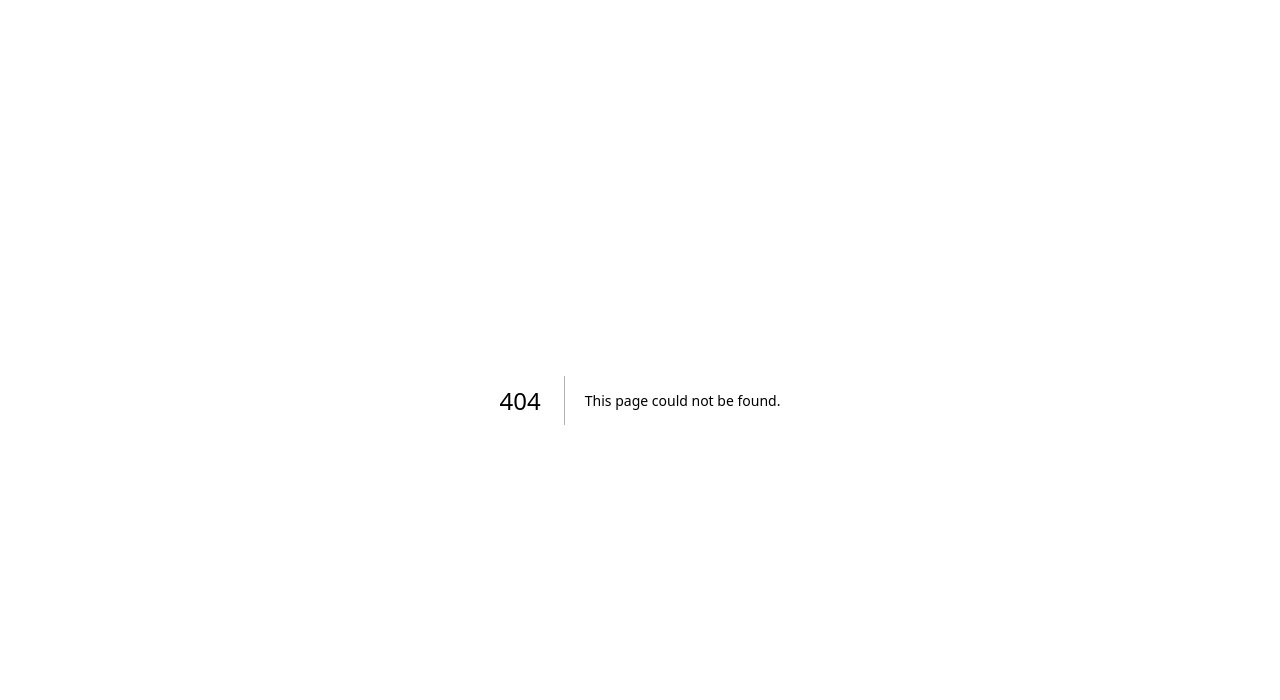
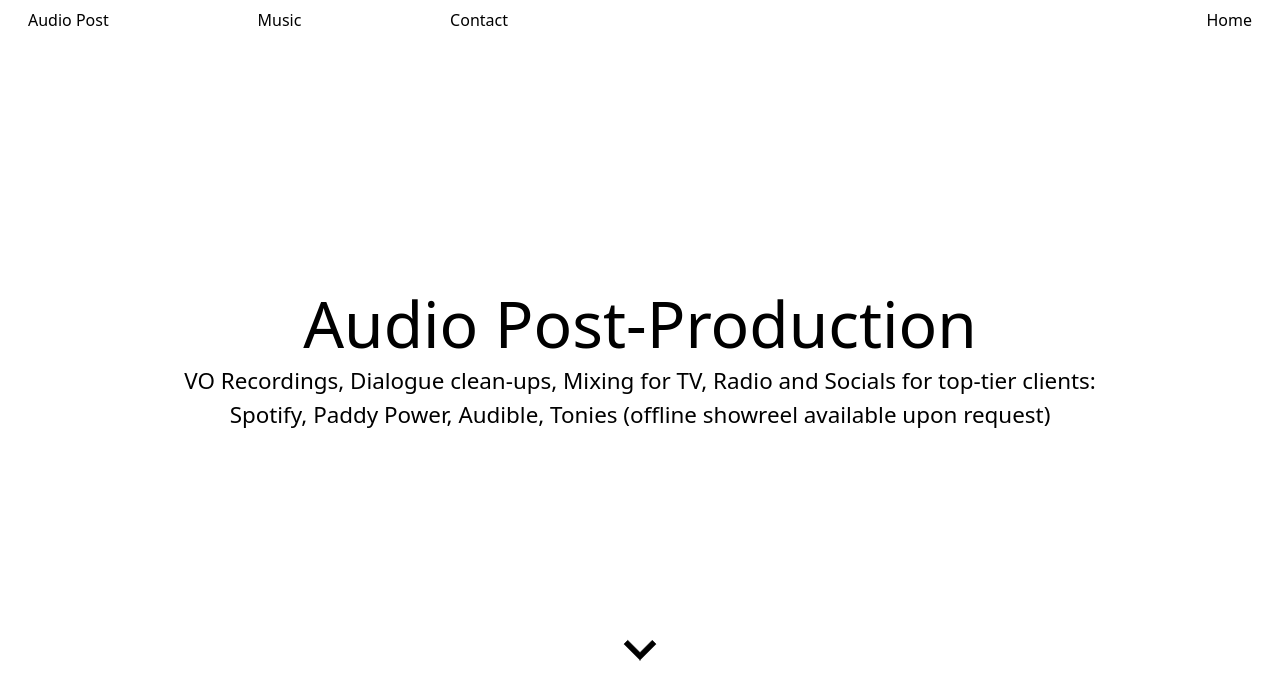
Before and after one commit to jimmygian/audio-portfolio, a Next.js app: page /audio-post in a window 1280 px wide. Before the commit this address had no page. Shown: the top 700 px of the page. Built offline with nearby package versions, Linux system fonts and the light colour scheme.

Commit message:
Adds hero section

```diff
--- /dev/null
+++ b/src/app/(portfolio)/audio-post/layout.tsx
@@ -0,0 +1,12 @@
+export default function AudioPostLayout({
+  children,
+}: {
+  children: React.ReactNode;
+}) {
+  return (
+    <section className={`audio-post`}>
+      {/* Include shared UI here e.g. a header or sidebar */}
+      {children}
+    </section>
+  );
+}
--- /dev/null
+++ b/src/app/(portfolio)/audio-post/page.tsx
@@ -0,0 +1,19 @@
+import Hero from "@/app/_components/hero";
+import type { Metadata } from "next";
+
+export const metadata: Metadata = {
+  title: "AUDIO-POST",
+  description: "Portfolio showcasing audio-post projects.",
+};
+
+export default function Page() {
+  const title: string = "Audio Post-Production";
+  const subtitle: string =
+    "VO Recordings, Dialogue clean-ups, Mixing for TV, Radio and Socials for top-tier clients: Spotify, Paddy Power, Audible, Tonies (offline showreel available upon request)";
+
+  return (
+    <>
+      <Hero title={title} subtitle={subtitle} hHeight={82}/>
+    </>
+  );
+}
--- /dev/null
+++ b/src/app/_components/hero.tsx
@@ -0,0 +1,65 @@
+import React from "react";
+
+interface HeroProps {
+  hHeight?: number;
+  title?: string;
+  subtitle?: string;
+}
+
+const defProps: HeroProps = {
+  hHeight: 80,
+  title: "Hero Title",
+  subtitle: "Place a subtitle that defines the purpose of this hero section.",
+};
+
+export default function Hero({
+  hHeight = defProps.hHeight,
+  title = defProps.title,
+  subtitle = defProps.subtitle,
+}: HeroProps) {
+  return (
+    <section
+      style={{ height: `${hHeight}vh` }}
+      className={`
+        relative
+        flex
+        flex-col
+        justify-center
+        items-center
+        m-10
+      `}
+    >
+      {/* Hero Title */}
+      <h1
+        className={`text-[3rem] md:text-[4rem] md:max-w-[50rem] leading-10 mb-5`}
+      >
+        {title}
+      </h1>
+
+      {/* Subtitle */}
+      <h4 className={`text-[1.1rem] md:text-[1.4rem] md:max-w-[60rem] mx-3`}>
+        {subtitle}
+      </h4>
+
+      {/* Button */}
+      <button className={`absolute bottom-2`}>
+        <svg
+          xmlns="http://www.w3.org/2000/svg"
+          height="74px"
+          viewBox="0 -960 960 960"
+          width="64px"
+          fill="none"
+          stroke="#111111"
+          strokeWidth="10"
+          strokeLinecap="round"
+          strokeLinejoin="round"
+        >
+          <path
+            fill="black"
+            d="M480-344 240-584l56-56 184 184 184-184 56 56-240 240Z"
+          />
+        </svg>
+      </button>
+    </section>
+  );
+}
--- /dev/null
+++ b/src/app/_components/modeBtn.tsx
@@ -0,0 +1,7 @@
+import React from "react";
+
+export default function ModeBtn() {
+  return (
+    <button className="fixed bottom-14 right-20 px-5 py-5 rounded-xl bg-slate-400 opacity-50"></button>
+  );
+}
--- /dev/null
+++ b/src/app/_components/navbar.tsx
@@ -0,0 +1,32 @@
+import Link from "next/link";
+
+export default function Navbar() {
+  return (
+    <nav
+      className={`
+        w-full
+        fixed
+        top-0
+        z-50
+    `}
+    >
+      <div
+        className={`
+            flex
+            justify-between
+            mx-7
+            my-2
+        `}
+      >
+        <div className={`w-[60%] max-w-[30rem] flex gap-2 justify-between`}>
+          <Link href="/audio-post">Audio Post</Link>
+          <Link href="/music">Music</Link>
+          <Link href="/contact">Contact</Link>
+        </div>
+        <div className={``}>
+          <Link href="/home">Home</Link>
+        </div>
+      </div>
+    </nav>
+  );
+}
--- /dev/null
+++ b/src/app/_components/socialLinks.tsx
@@ -0,0 +1,60 @@
+import React from 'react'
+import { FaEnvelope, FaGithub, FaImdb, FaLinkedin } from 'react-icons/fa'
+
+export default function SocialLinks() {
+  return (
+    <div
+    className={`
+        flex
+        justify-center
+        items-end
+        fixed
+        bottom-10
+      `}
+  >
+    <div className="flex flex-grow justify-end min-[100px]:space-x-4 sm:space-x-11">
+      {/* LinkedIn */}
+      <a
+        href="https://www.linkedin.com/in/jimmygian"
+        target="_blank"
+        rel="noopener noreferrer"
+        aria-label="LinkedIn"
+        className="text-gray-800 hover:text-blue-700 transition-colors"
+      >
+        <FaLinkedin size={20} />
+      </a>
+
+      {/* GitHub */}
+      <a
+        href="https://github.com/jimmygian"
+        target="_blank"
+        rel="noopener noreferrer"
+        aria-label="GitHub"
+        className="text-gray-800 hover:text-gray-900 transition-colors"
+      >
+        <FaGithub size={20} />
+      </a>
+
+      {/* IMDb */}
+      <a
+        href="https://www.imdb.com/name/nm6632543/?ref_=nv_sr_srsg_1_tt_1_nm_7_in_0_q_jimmygian"
+        target="_blank"
+        rel="noopener noreferrer"
+        aria-label="IMDb"
+        className="text-gray-800 hover:text-yellow-600 transition-colors"
+      >
+        <FaImdb size={20} />
+      </a>
+
+      {/* Email */}
+      <a
+        href="mailto:dimitrisgiannoulis.jg@gmail.com"
+        aria-label="Email"
+        className="text-gray-800 hover:text-gray-500 transition-colors"
+      >
+        <FaEnvelope size={20} />
+      </a>
+    </div>
+  </div>
+  )
+}
--- a/src/app/home/layout.tsx
+++ b/src/app/home/layout.tsx
@@ -1,4 +1,5 @@
-import { FaLinkedin, FaGithub, FaImdb, FaEnvelope } from "react-icons/fa";
+import ModeBtn from "../_components/modeBtn";
+import SocialLinks from "../_components/socialLinks";
 
 export const metadata = {
   title: "Dimitris | Audio Portfolio",
@@ -6,80 +7,29 @@
     "Dimitris is a professional Audio Engineer with programming experience.",
 };
 
-export default function RootLayout({
+export default function HomeLayout({
   children,
 }: {
   children: React.ReactNode;
 }) {
   return (
-    <html lang="en">
-      <body className="relative ">
     <div
-          className="flex flex-col h-screen items-center justify-center text-center
-           "
+      className={`
+        flex
+        flex-col
+        h-[100%]
+        items-center
+        justify-center
+        text-center
+           `}
     >
       {children}
 
       {/* MODE Dark/Light */}
-          <button className="fixed bottom-14 right-20 px-5 py-5 rounded-xl bg-slate-400 opacity-50"></button>
+      <ModeBtn />
 
       {/* Social Links */}
-          <div
-            className={`
-            flex
-            justify-center
-            items-end
-            fixed
-            bottom-10
-          `}
-          >
-            <div className="flex flex-grow justify-end min-[100px]:space-x-4 sm:space-x-11">
-              {/* LinkedIn */}
-              <a
-                href="https://www.linkedin.com/in/jimmygian"
-                target="_blank"
-                rel="noopener noreferrer"
-                aria-label="LinkedIn"
-                className="text-gray-800 hover:text-blue-700 transition-colors"
-              >
-                <FaLinkedin size={20} />
-              </a>
-
-              {/* GitHub */}
-              <a
-                href="https://github.com/jimmygian"
-                target="_blank"
-                rel="noopener noreferrer"
-                aria-label="GitHub"
-                className="text-gray-800 hover:text-gray-900 transition-colors"
-              >
-                <FaGithub size={20} />
-              </a>
-
-              {/* IMDb */}
-              <a
-                href="https://www.imdb.com/name/nm6632543/?ref_=nv_sr_srsg_1_tt_1_nm_7_in_0_q_jimmygian"
-                target="_blank"
-                rel="noopener noreferrer"
-                aria-label="IMDb"
-                className="text-gray-800 hover:text-yellow-600 transition-colors"
-              >
-                <FaImdb size={20} />
-              </a>
-
-              {/* Email */}
-              <a
-                href="mailto:dimitrisgiannoulis.jg@gmail.com"
-                aria-label="Email"
-                className="text-gray-800 hover:text-gray-500 transition-colors"
-              >
-                <FaEnvelope size={20} />
-              </a>
+      <SocialLinks />
     </div>
-          </div>
-        </div>
-
-      </body>
-    </html>
   );
 }
--- a/src/app/home/page.tsx
+++ b/src/app/home/page.tsx
@@ -1,7 +1,7 @@
 "use client";
 
 import React from "react";
-
+import Link from "next/link";
 
 export default function Home() {
   return (
@@ -75,7 +75,8 @@
           Explore Projects
         </h3>
 
-        <button
+        <Link
+          href="/audio-post"
           className={`
             px-6 py-[0.45rem]
             bg-gray-500
@@ -87,8 +88,9 @@
           `}
         >
           Audio Post
-        </button>
-        <button
+        </Link>
+        <Link
+          href="/music"
           className={`
             px-6 py-[0.45rem]
             bg-gray-500
@@ -99,7 +101,7 @@
           `}
         >
           Music
-        </button>
+        </Link>
       </div>
 
 
--- a/src/app/layout.tsx
+++ b/src/app/layout.tsx
@@ -2,23 +2,29 @@
 import localFont from "next/font/local";
 import "./globals.css";
 import { StoreProvider } from "@/store/StoreProvider";
+import Navbar from "@/app/_components/navbar";
 
+// FONTS
 const geistSans = localFont({
-  src: "./fonts/GeistVF.woff",
+  src: "./_utils/fonts/GeistVF.woff",
   variable: "--font-geist-sans",
   weight: "100 900",
 });
 const geistMono = localFont({
-  src: "./fonts/GeistMonoVF.woff",
+  src: "./_utils/fonts/GeistMonoVF.woff",
   variable: "--font-geist-mono",
   weight: "100 900",
 });
 
+// METADATA
 export const metadata: Metadata = {
   title: "Dimitris | Audio Engineer",
   description: "Personal Portfolio",
 };
 
+// ------------------------- //
+
+// ROOT LAYOUT JSX
 export default function RootLayout({
   children,
 }: Readonly<{
@@ -28,9 +34,10 @@
     <StoreProvider>
       <html lang="en">
         <body
-          className={`${geistSans.variable} ${geistMono.variable} antialiased`}
+          className={`relative h-screen flex justify-center text-center ${geistSans.variable} ${geistMono.variable} antialiased`}
         >
-          {children}
+          <Navbar />
+          <main className={`w-full`}>{children}</main>
         </body>
       </html>
     </StoreProvider>
```
Also changed, not shown: src/app/(testing)/counter/counterActions.tsx (renamed from src/app/counter/counterActions.tsx), src/app/(testing)/counter/layout.tsx (renamed from src/app/counter/layout.tsx), src/app/(testing)/counter/page.tsx (renamed from src/app/counter/page.tsx), src/app/_utils/fonts/GeistMonoVF.woff (renamed from src/app/fonts/GeistMonoVF.woff), src/app/_utils/fonts/GeistVF.woff (renamed from src/app/fonts/GeistVF.woff). Lines whose indentation alone changed are shown as unchanged.
